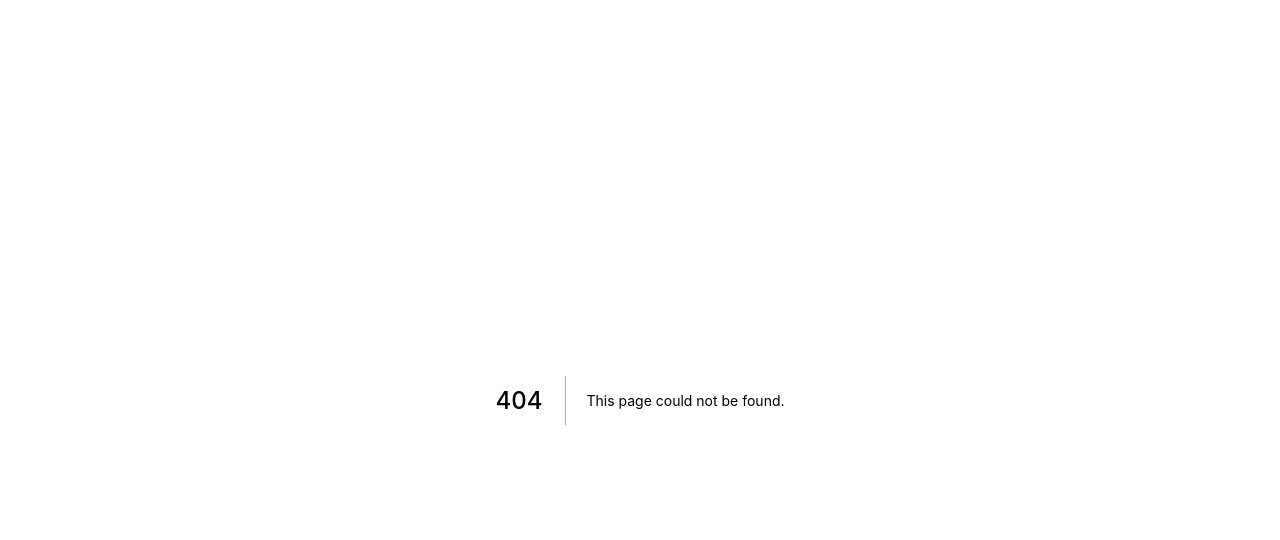
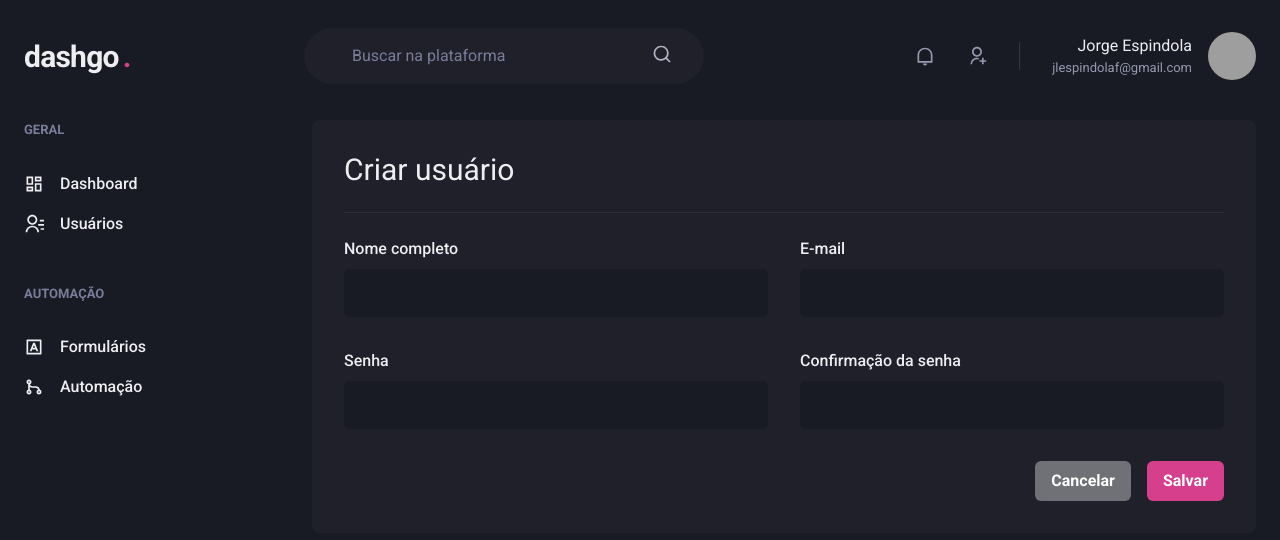
Before and after one commit to jlefilho/dashgo, a Next.js app: page /users/create in a window 1280 px wide. Before the commit this address had no page. Shown: the top 540 px of the page. Built offline with nearby package versions, Linux system fonts and the light colour scheme; grey boxes are pictures that could not be loaded.

Commit message:
Create user page

```diff
--- /dev/null
+++ b/src/pages/users/create.tsx
@@ -0,0 +1,43 @@
+import { Box, Button, Divider, Flex, Heading, HStack, SimpleGrid, VStack } from "@chakra-ui/react";
+import { Input } from "../../components/Form/Input";
+import { Header } from "../../components/Header";
+import { Sidebar } from "../../components/Sidebar";
+
+export default function CreateUser() {
+    return (
+        <Box>
+            <Header />
+
+            <Flex w='100%' my='6' maxWidth={1480} mx='auto' px='6'>
+                <Sidebar />
+
+                <Box flex='1' borderRadius={8} bg='gray.800' p='8'>
+                    <Heading size='lg' fontWeight='normal'>
+                        Criar usuário
+                    </Heading>
+
+                    <Divider my='6' borderColor='gray.700' />
+
+                    <VStack spacing={8}>
+                        <SimpleGrid minChildWidth='240px' spacing={8} w='100%'>
+                            <Input name="name" label="Nome completo" />
+                            <Input name="email" label="E-mail" type="email" />
+                        </SimpleGrid>
+
+                        <SimpleGrid minChildWidth='240px' spacing={8} w='100%'>
+                            <Input name="password" type="password" label="Senha" />
+                            <Input name="password_confirmation" type="password" label="Confirmação da senha" />
+                        </SimpleGrid>
+                    </VStack>
+
+                    <Flex mt='8' justify='flex-end'>
+                        <HStack spacing={4}>
+                            <Button colorScheme='whiteAlpha'>Cancelar</Button>
+                            <Button colorScheme='pink'>Salvar</Button>
+                        </HStack>
+                    </Flex>
+                </Box>
+            </Flex>
+        </Box>
+    )
+}
```
